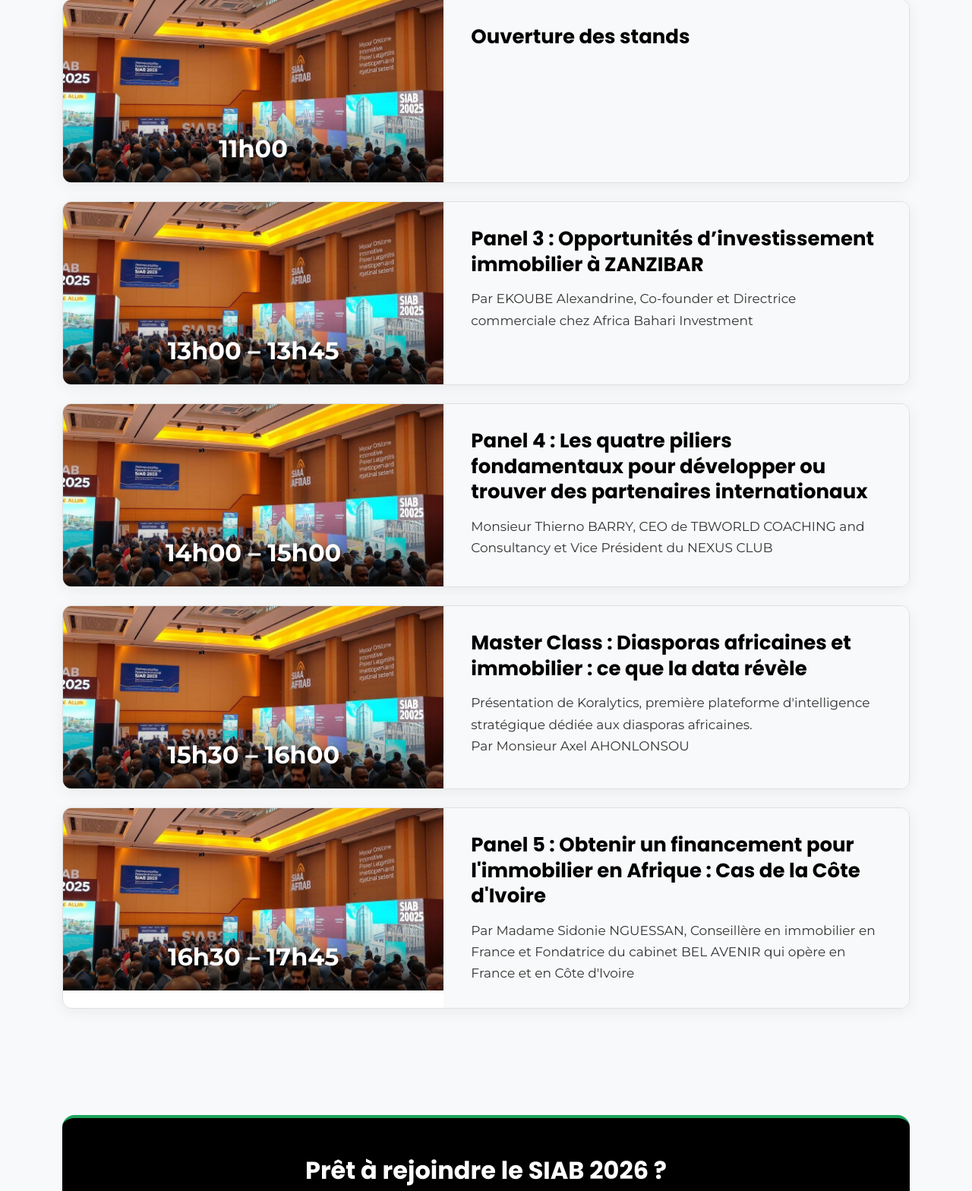
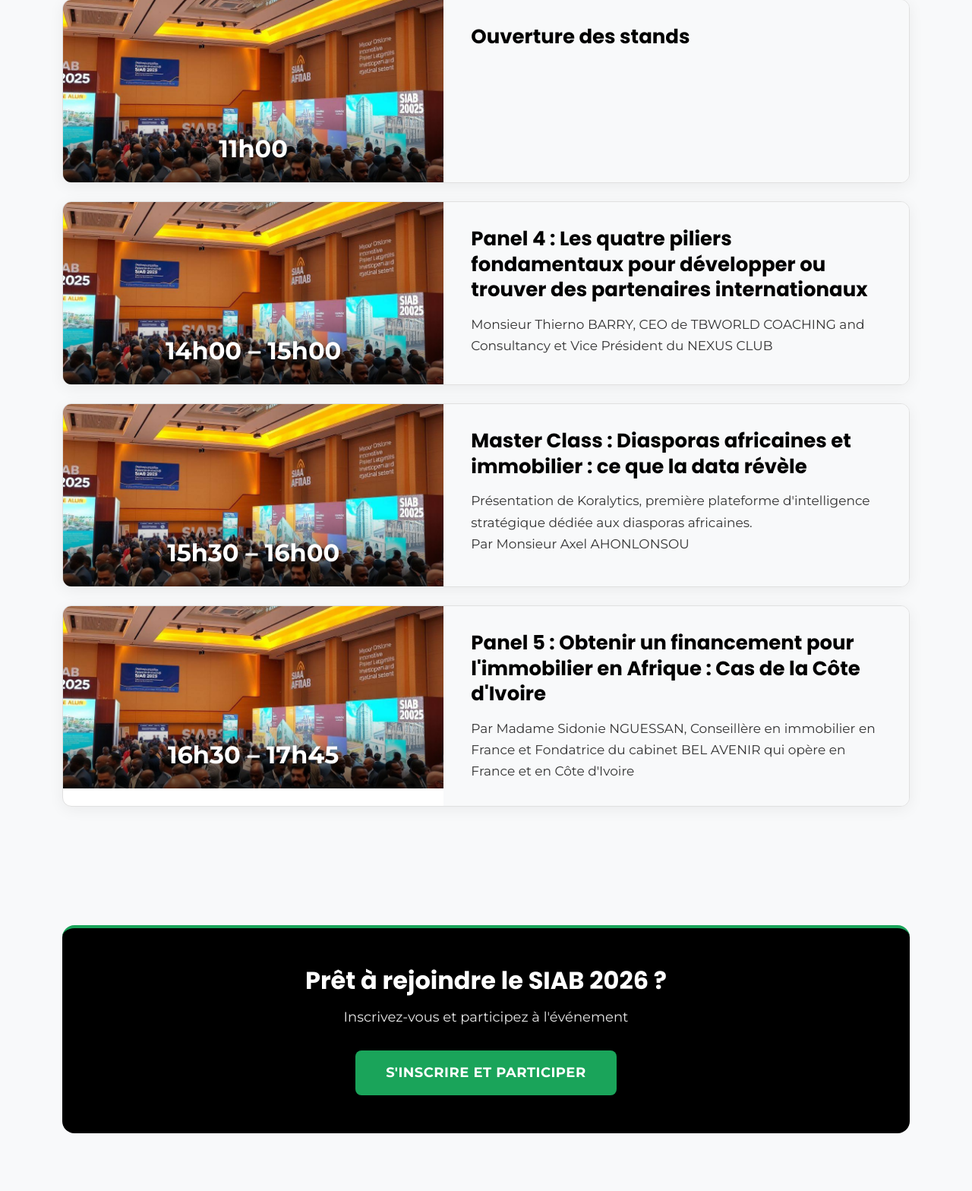
Before and after one commit to Rems-21/siabevent, a Django app: page /programme in a window 1280 px wide, after a click on "26 Juin". Shown: the part 624-2192 px from the top of the page at 76% size. Run offline with Django 4.2, Linux system fonts and the light colour scheme; data that the repository does not hold is empty.

Commit message:
programme 5

```diff
--- a/templates/programme.html
+++ b/templates/programme.html
@@ -130,16 +130,6 @@
                         <div class="schedule-card">
                             <div class="schedule-card-image">
                                 <img src="{% static 'images/conference.jpg' %}" alt="">
-                                <span class="schedule-time">13h00 – 13h45</span>
-                            </div>
-                            <div class="schedule-card-body">
-                                <h3 class="schedule-title">Panel 3 : Opportunités d’investissement immobilier à ZANZIBAR</h3>
-                                <p class="schedule-desc">Par EKOUBE Alexandrine, Co-founder et Directrice commerciale chez Africa Bahari Investment</p>
-                            </div>
-                        </div>
-                        <div class="schedule-card">
-                            <div class="schedule-card-image">
-                                <img src="{% static 'images/conference.jpg' %}" alt="">
                                 <span class="schedule-time">14h00 – 15h00</span>
                             </div>
                             <div class="schedule-card-body">
@@ -226,7 +216,17 @@
                         <div class="schedule-card">
                             <div class="schedule-card-image">
                                 <img src="{% static 'images/conference.jpg' %}" alt="">
-                                <span class="schedule-time">14h45 – 15h15</span>
+                                <span class="schedule-time">14h45 – 15h30</span>
+                            </div>
+                            <div class="schedule-card-body">
+                                <h3 class="schedule-title">Panel 3 : Opportunités d’investissement immobilier à ZANZIBAR</h3>
+                                <p class="schedule-desc">Par EKOUBE Alexandrine, Co-founder et Directrice commerciale chez Africa Bahari Investment</p>
+                            </div>
+                        </div>
+                        <div class="schedule-card">
+                            <div class="schedule-card-image">
+                                <img src="{% static 'images/conference.jpg' %}" alt="">
+                                <span class="schedule-time">15h30 – 16h00</span>
                             </div>
                             <div class="schedule-card-body">
                                 <h3 class="schedule-title">Master Class : Comment acquérir, fructifier et sécuriser son patrimoine immobilier en RDC ?</h3>
@@ -236,7 +236,7 @@
                         <div class="schedule-card">
                             <div class="schedule-card-image">
                                 <img src="{% static 'images/conference.jpg' %}" alt="">
-                                <span class="schedule-time">15h00 – 16h00</span>
+                                <span class="schedule-time">16h00 – 17h00</span>
                             </div>
                             <div class="schedule-card-body">
                                 <h3 class="schedule-title">Panel 6 : Comment comprendre la nouvelle loi foncière en RDC ?</h3>
@@ -246,7 +246,7 @@
                         <div class="schedule-card">
                             <div class="schedule-card-image">
                                 <img src="{% static 'images/conference.jpg' %}" alt="">
-                                <span class="schedule-time">16h00 – 16h30</span>
+                                <span class="schedule-time">17h00 – 17h30</span>
                             </div>
                             <div class="schedule-card-body">
                                 <h3 class="schedule-title">Discours et Mots officiels</h3>
@@ -264,21 +264,19 @@
                         <div class="schedule-card">
                             <div class="schedule-card-image">
                                 <img src="{% static 'images/conference.jpg' %}" alt="">
-                                <span class="schedule-time">16h30 – 17h30</span>
-                            </div>
-                            <div class="schedule-card-body">
-                                <h3 class="schedule-title">Visite des stands d'exposition</h3>
-                                <p class="schedule-desc">Séance photos et interview</p>
-                            </div>
-                        </div>
-                        <div class="schedule-card">
-                            <div class="schedule-card-image">
-                                <img src="{% static 'images/conference.jpg' %}" alt="">
                                 <span class="schedule-time">17h30 – 18h30</span>
                             </div>
                             <div class="schedule-card-body">
-                                <h3 class="schedule-title">Lunch de clôture du SIAB 2026</h3>
-                                <p class="schedule-desc"></p>
+                                <h3 class="schedule-title">Clôture du SIAB 2026</h3>
+                                <p class="schedule-desc">
+                                    • Visite des stands d'exposition<br>
+                                    • Séance photos et interview<br>
+                                    • Lunch de clôture du SIAB 2026
+                                </p>
+                            </div>
+                        </div>
+                    </div>
+                </div></p>
                             </div>
                         </div>
                     </div>
```
